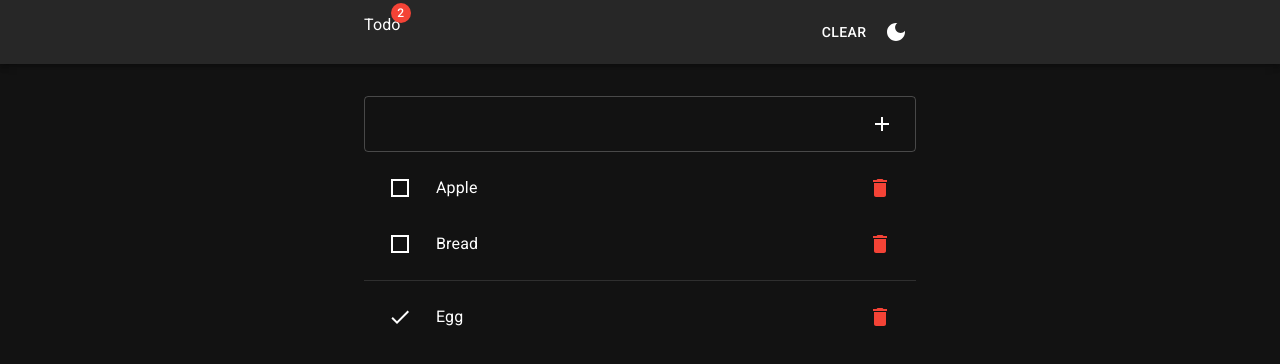
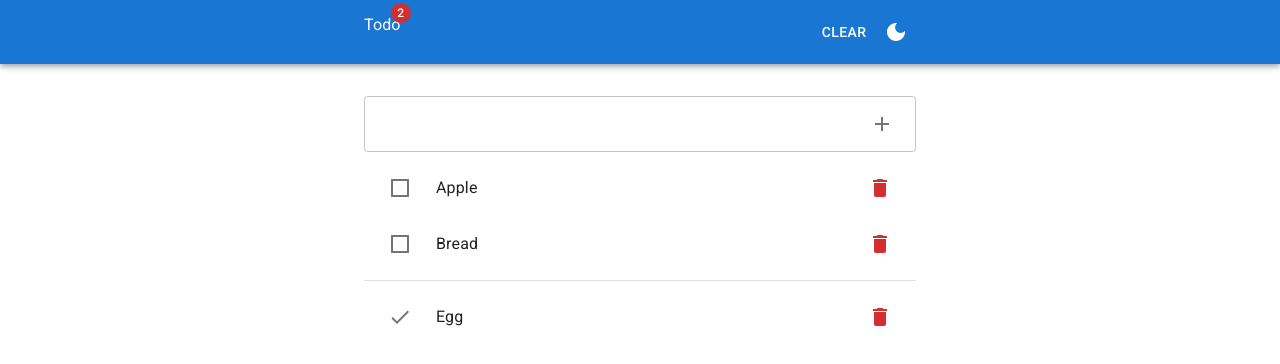
Before and after one commit to kyawhla-commit/pwd2-, a React (Vite) app in the folder todo/: page / in a window 1280 px wide. Both pictures are taken after a click on the button 896 px from the left and 32 px from the top of the page. Shown: the top 364 px of the page. Built offline with nearby package versions, Linux system fonts and the light colour scheme.

Commit message:
add change mode

```diff
--- a/todo/src/AppProvider.jsx
+++ b/todo/src/AppProvider.jsx
@@ -1,15 +1,23 @@
-import {createTheme, ThemeProvider } from "@mui/material";
+import { createTheme, ThemeProvider } from "@mui/material";
+import { createContext } from "react";
+
+import { useState } from "react";
+
+export const AppContext = createContext();
+
+export default function AppProvider({ children }) {
+    const [mode, setMode] = useState("dark")
 
     const theme = createTheme({
         palette: {
-        mode: "dark"
+            mode
         }
     });
-
-export default function AppProvider({children}) {
     return <div>
+        <AppContext.Provider value={{ mode, setMode}}>
             <ThemeProvider theme={theme}>
                 {children}
             </ThemeProvider>
+        </AppContext.Provider>
     </div>
 }
--- a/todo/src/Header.jsx
+++ b/todo/src/Header.jsx
@@ -1,20 +1,31 @@
 import { Toolbar, Container, Typography, AppBar, Badge, Button, IconButton } from '@mui/material';
 
 import { LightMode as LightModeIcon, DarkMode as DarkModeIcon } from "@mui/icons-material";
-export default function Header({count, clear}) {
+import AppProvider from './AppProvider';
+import { AppContext } from './AppProvider';
+import { useContext } from 'react';
+
+export default function Header({ count, clear }) {
+  const { mode, setMode } = useContext(AppContext);
   return (
     <AppBar position="static">
       <Toolbar>
-        <Container maxWidth="sm" sx={{ display: "flex"}}>
+        <Container maxWidth="sm" sx={{ display: "flex" }}>
           <Typography sx={{ flexGrow: 1 }}>
-          <Badge badgeContent={count} color="error">
-            Todo
-          </Badge>
+            <Badge badgeContent={count} color="error">
+              Todo
+            </Badge>
           </Typography>
           <Button onClick={clear} color='inherit'>Clear</Button>
-          <IconButton color='inherit'>
-            <DarkModeIcon/>
-          </IconButton>
+          {mode === "dark" ? (
+            <IconButton color='inherit' onClick={() => {setMode("light")}}>
+              <LightModeIcon />
+            </IconButton>
+          ) : (
+            <IconButton color='inherit' onClick={() => {setMode("dark")}}>
+              <DarkModeIcon />
+            </IconButton>
+          )}
         </Container>
       </Toolbar>
     </AppBar>
```
Lines whose indentation alone changed are shown as unchanged.
